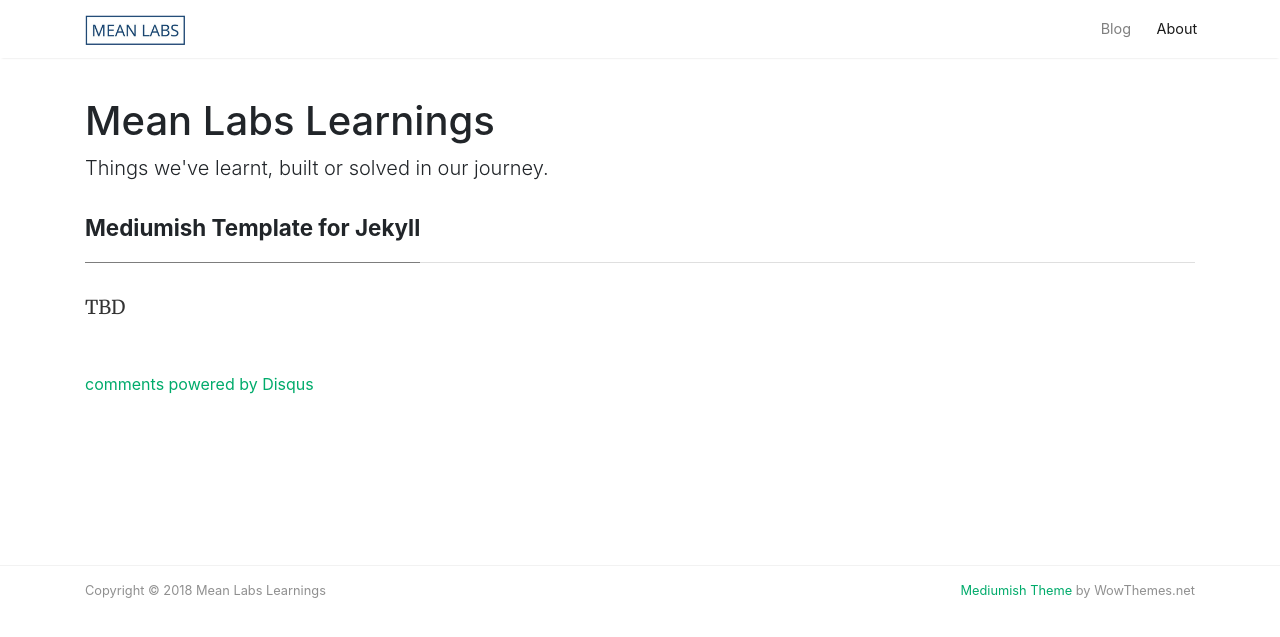
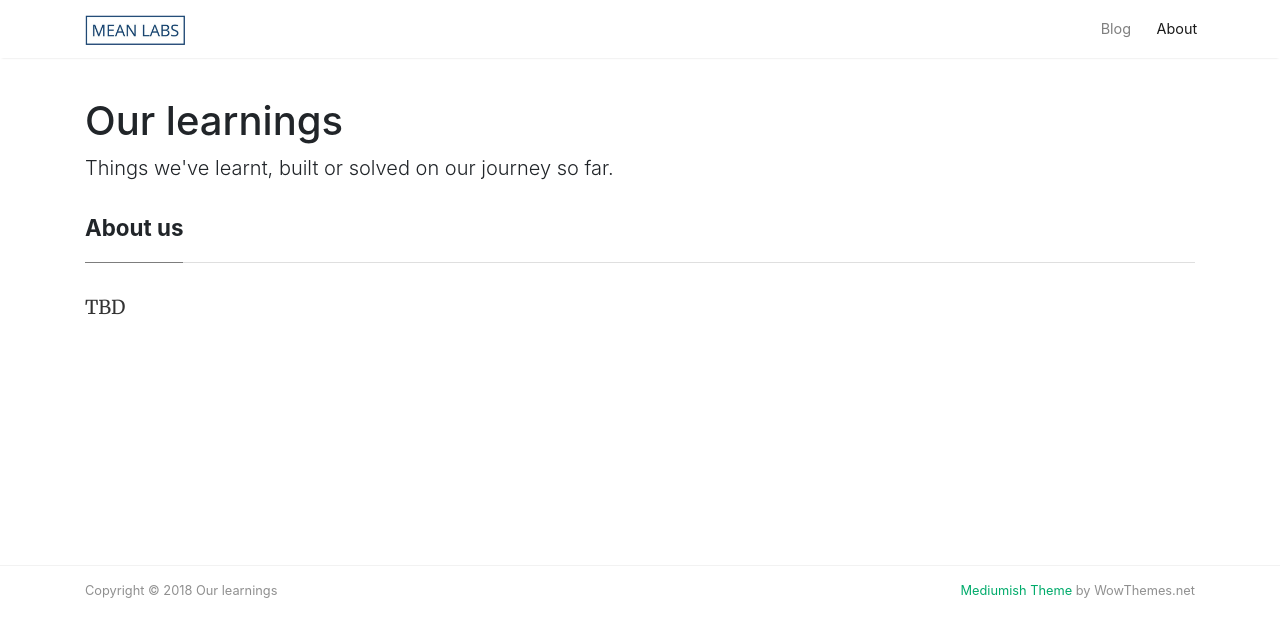
Before and after one commit to meanlabs/blog, a Jekyll site: the page built from about.md, in a window 1280 px wide. Shown: the top 637 px of the page. Built offline with Jekyll 4.4.1, drawn with Linux system fonts in a browser that asks for light colours; nearby versions of some CDN libraries; comment, search, counter and statistics services are not loaded.

```diff
--- a/_config.yml
+++ b/_config.yml
@@ -1,7 +1,7 @@
 # Site
-name: "Mean Labs Learnings"
-description: "Things we've learnt, built or solved in our journey."
-meta_description: "Things we've learnt, built or solved in our journey."
+name: "Our learnings"
+description: "Things we've learnt, built or solved on our journey so far."
+meta_description: "Things we've learnt, built or solved on our journey so far."
 logo: 'assets/images/logo.png'
 favicon: 'assets/images/logo.png'
 baseurl: /
--- a/about.md
+++ b/about.md
@@ -1,7 +1,7 @@
 ---
 layout: page
-title: Mediumish Template for Jekyll
-comments: true
+title: About us
+comments: false
 ---
 
 TBD
```
Also changed, not shown: _posts/2018-09-01-kind.md (+1 -0 lines), assets/images/kubernetes.png (added).
